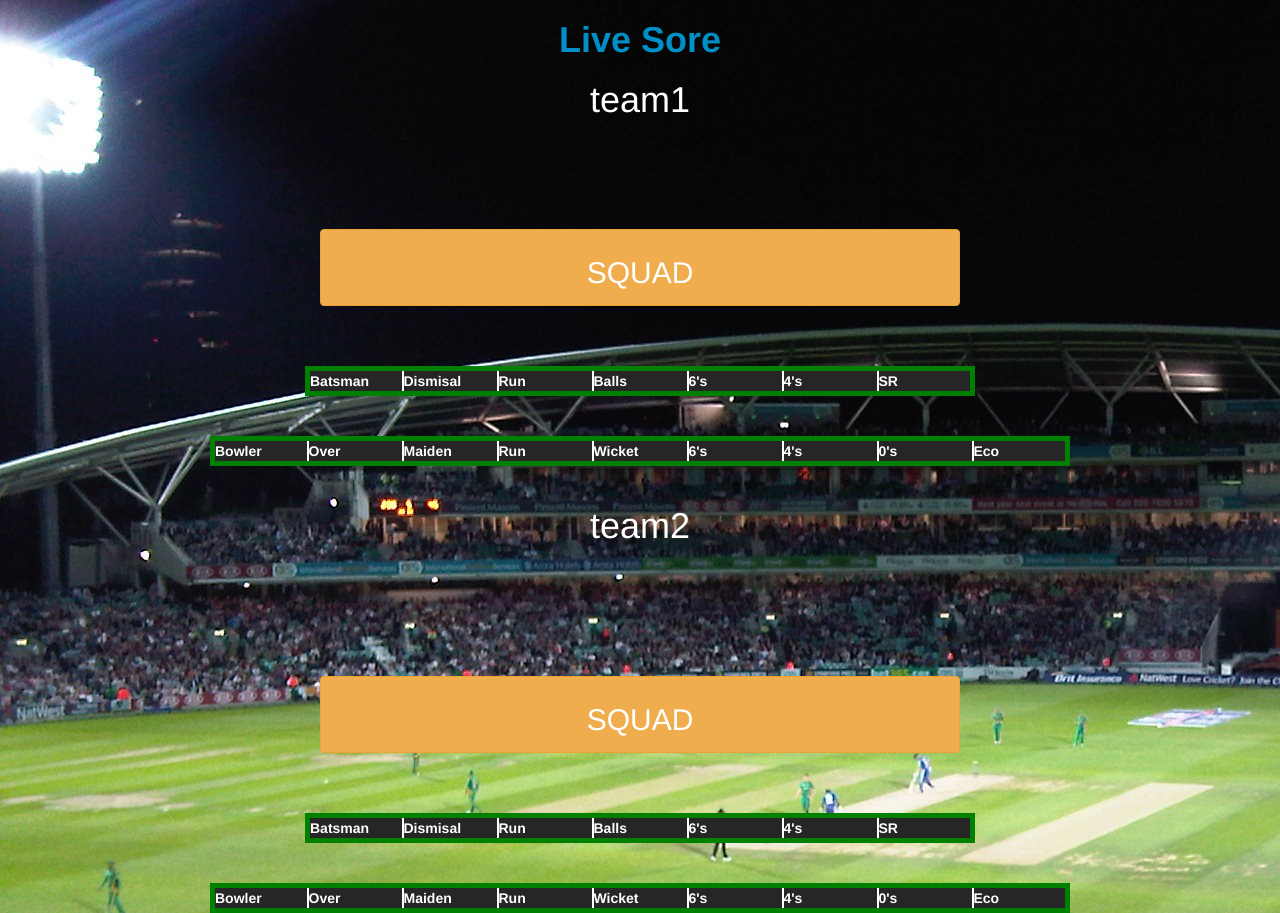
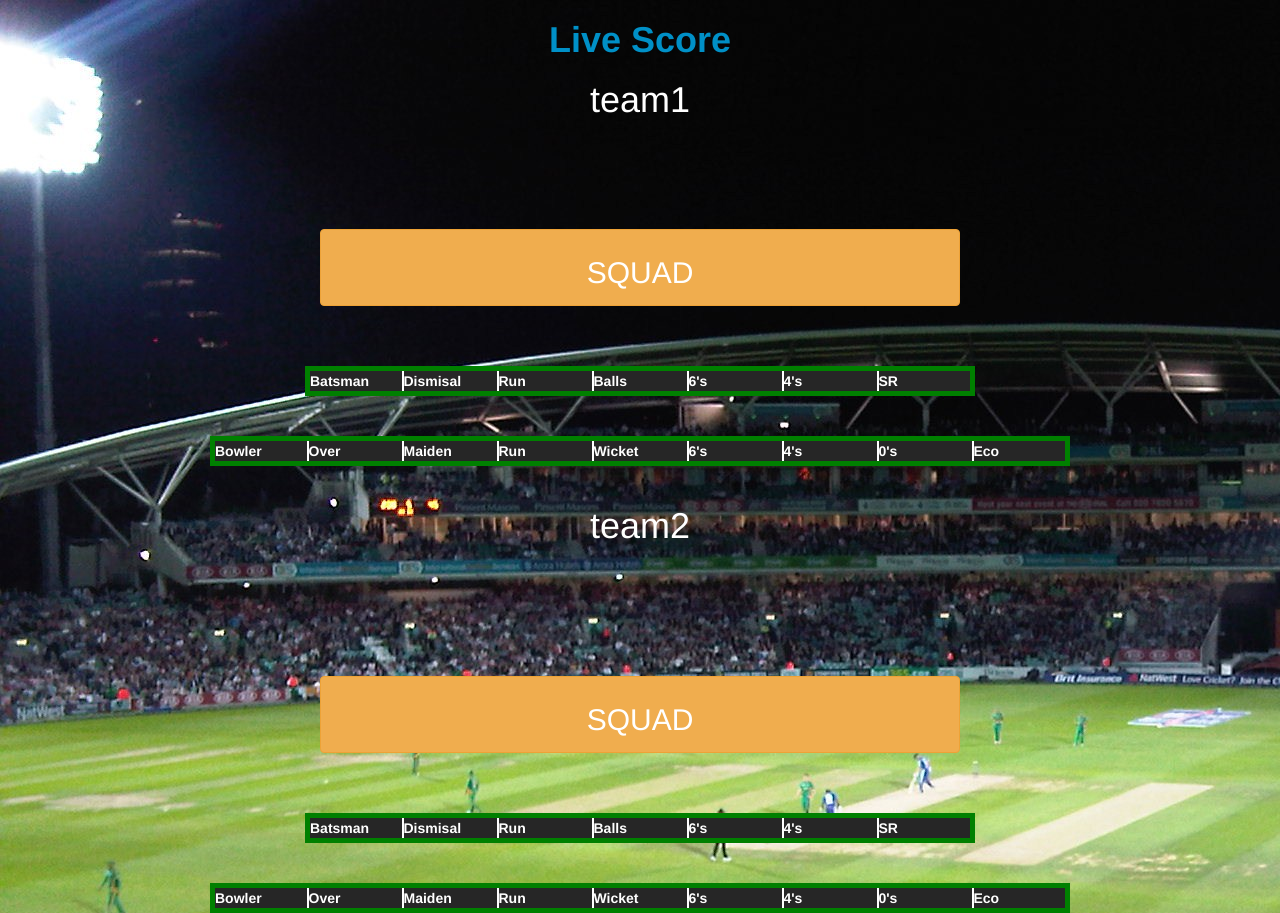
Before and after one commit to Abhi-monu/Abhi-monu.github.io, a plain HTML site: page templates/score.html in a window 1280 px wide. Drawn offline with nearby package versions, Linux system fonts and the light colour scheme; no server answers.

Commit message:
Update score.html

```diff
--- a/templates/score.html
+++ b/templates/score.html
@@ -19,7 +19,7 @@ button{
 </head>
 <body>
 	<center>
-<h1 style="color: #0090c7; font-weight: bolder;">Live Sore</h1>
+<h1 style="color: #0090c7; font-weight: bolder;">Live Score</h1>
 <div id="result">
 <div class="comp">
 <h1 id="team1" style="color: #fff;">team1</h1>
```
